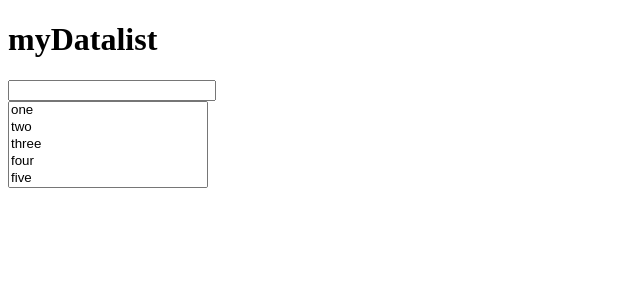
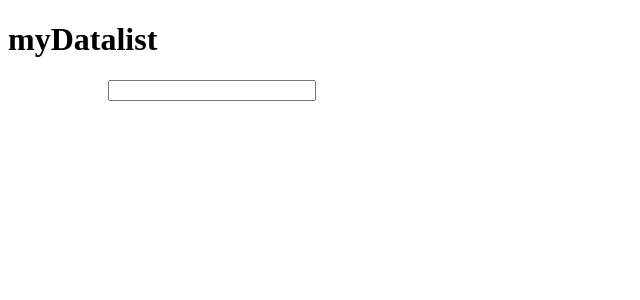
Before and after one commit to solstice333/Datalist, an Angular app: page / in a window 1280 px wide. Shown: the top 300 px of the page, without its empty margins (0-640 px from the left). Built offline with nearby package versions, Linux system fonts and the light colour scheme.

Commit message:
datalist semantics

```diff
--- a/src/app/datalist.component.css
+++ b/src/app/datalist.component.css
@@ -1,9 +1,12 @@
 input {
     display: block;
+    width: 200px;
     position: relative;
-    width: 200px;
+    left: 100px;
 }
 select {
-    position: absolute;
     width: 200px;
+    position: relative;
+    left: 100px;
+    z-index: 1;
 }
--- a/src/app/datalist.component.html
+++ b/src/app/datalist.component.html
@@ -1,7 +1,9 @@
 <div id="myDatalist">
   <h1>myDatalist</h1>
-  <input #inputElem>
-  <select size={{max}} (change)="combo($event, inputElem)">
-    <option *ngFor="let opt of opts">{{opt}}</option>
-  </select>
+  <input #inputElem (keyup)="filterOpts(inputElem.value)">
+  <div *ngIf="datalist.length">
+    <select size={{max}} (change)="combo($event, inputElem)">
+        <option *ngFor="let opt of datalist">{{opt}}</option>
+    </select>
+  </div>
 </div>
--- a/src/app/datalist.component.ts
+++ b/src/app/datalist.component.ts
@@ -11,9 +11,14 @@ export class DatalistComponent {
     'one', 'two', 'three', 'four', 'five',
     'six', 'seven', 'eight', 'nine', 'ten'
   ];
+  datalist: string[] = [];
   max: number = 5;
 
   combo(selectEvent: Event, inputElem: HTMLInputElement): void {
     inputElem.value = (selectEvent.target as HTMLSelectElement).value;
   }
+
+  filterOpts(term: string) {
+    this.datalist = this.opts.filter(opt => opt.includes(term) && term !== '');
+  }
 }
```
